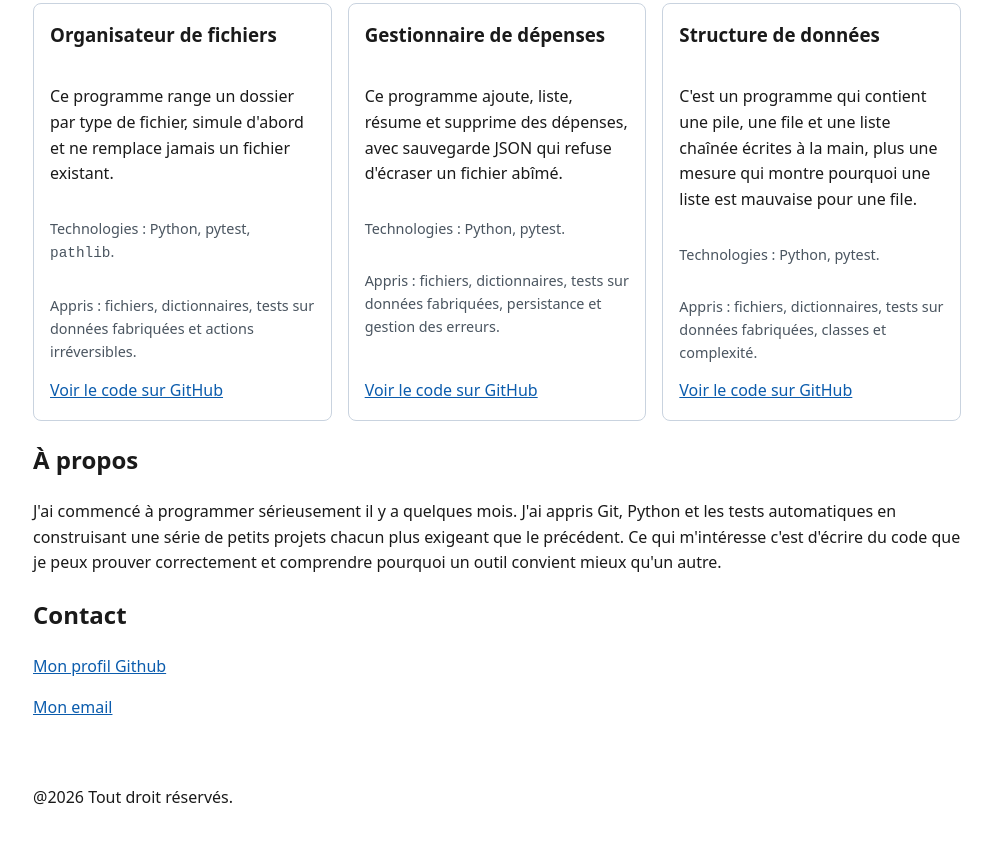
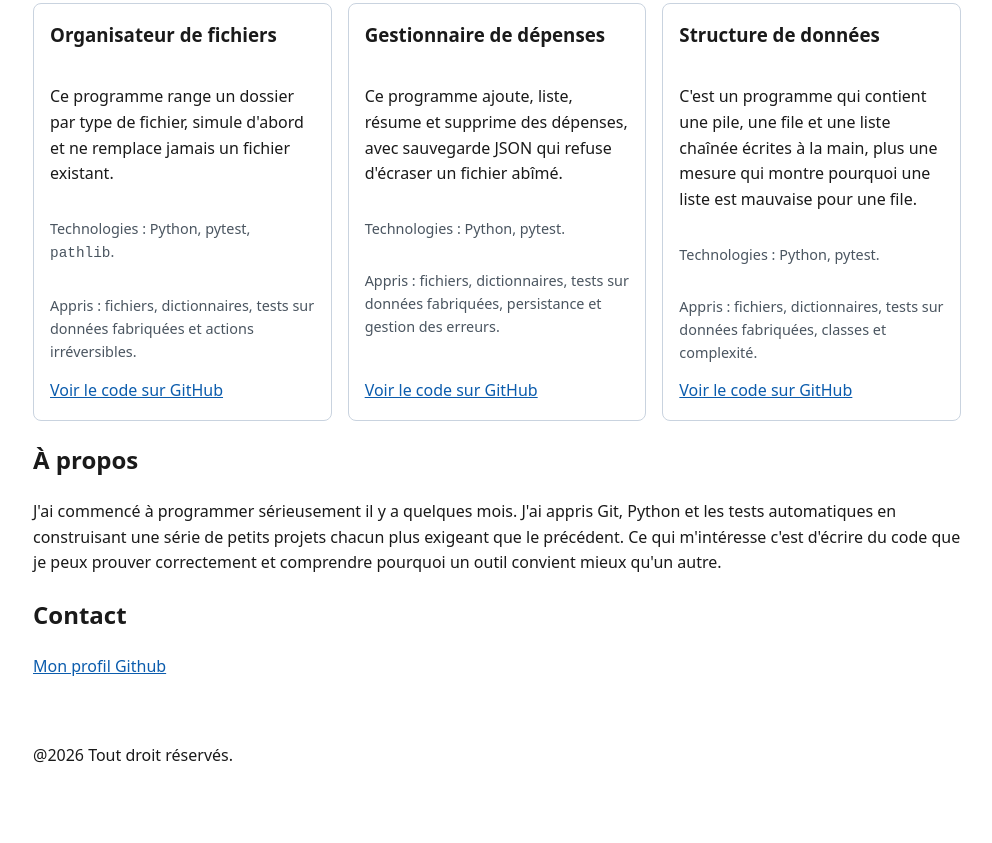
Before and after one commit to Zorojuro6/portfolio, a plain HTML site: page index.html in a window 1280 px wide. Shown: the part 893-1736 px from the top of the page, without its empty margins (143-1135 px from the left). After the commit the page ends 1694 px from the top, so only its background shows below. Drawn offline with Linux system fonts and the light colour scheme.

Commit message:
Correction des fautes

```diff
--- a/index.html
+++ b/index.html
@@ -106,7 +106,6 @@
         <section id="contact">
             <h2>Contact</h2>
             <p><a href="https://github.com/Zorojuro6">Mon profil Github</a></p>
-            <p><a href="rijkaardjoseph0@gmail.com">Mon email</a></p>
         </section>
     </main>
 
```
